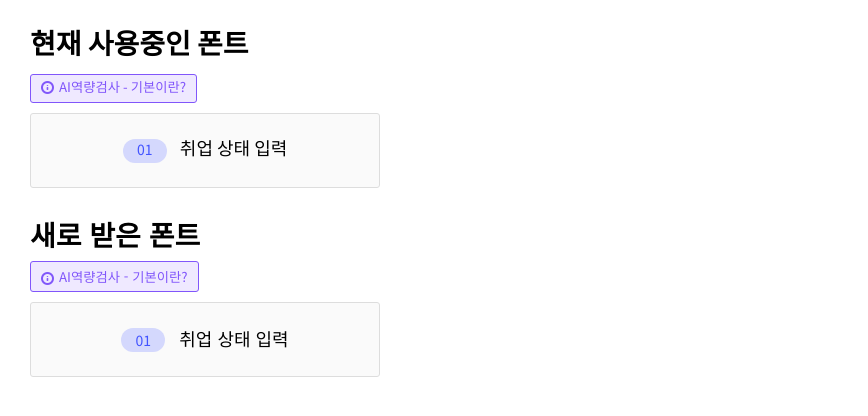
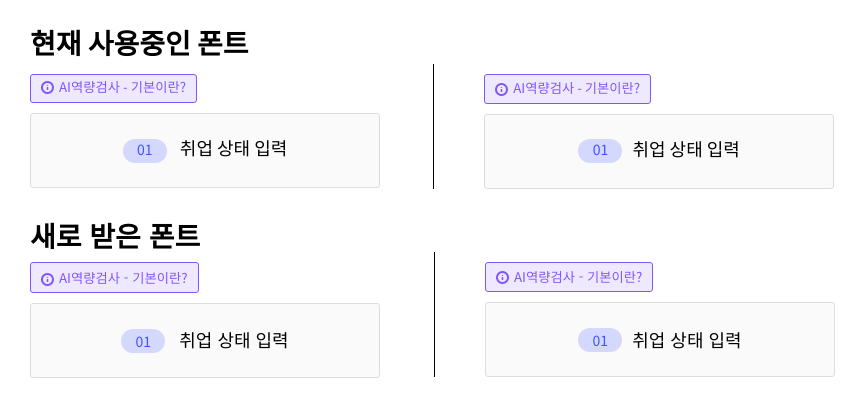
Before and after one commit to choijw0528/studyBasic, a website: page src/html/font.html in a window 1280 px wide. Shown: the whole page, without its empty margins (0-868 px from the left). Drawn offline with Linux system fonts and the light colour scheme.

Commit message:
font test 추가 수정

```diff
--- a/src/html/font.html
+++ b/src/html/font.html
@@ -10,6 +10,8 @@
         <div class="wrap">
             <div class="prevFontArea">
                 <h1>현재 사용중인 폰트</h1>
+
+                <div class="infoArea">
                     <div class="infoWrap">
                         <button class="btnTest">AI역량검사 - 기본이란?</button>
                     </div>
@@ -22,8 +24,26 @@
                     </div>
                 </div>
 
+                <div class="infoArea newStyle">
+                    <div class="infoWrap">
+                        <button class="btnTest">AI역량검사 - 기본이란?</button>
+                    </div>
+
+                    <div class="infoWrap">
+                        <div class="box">
+                            <div class="boxInner">
+                                <span class="number">01</span>
+                                <span class="text">취업 상태 입력</span>
+                            </div>
+                        </div>
+                    </div>
+                </div>
+            </div>
+
             <div class="newFontArea">
                 <h1>새로 받은 폰트</h1>
+
+                <div class="infoArea">
                     <div class="infoWrap">
                         <button class="btnTest">AI역량검사 - 기본이란?</button>
                     </div>
@@ -35,6 +55,22 @@
                         </div>
                     </div>
                 </div>
+
+                <div class="infoArea newStyle">
+                    <div class="infoWrap">
+                        <button class="btnTest">AI역량검사 - 기본이란?</button>
+                    </div>
+
+                    <div class="infoWrap">
+                        <div class="box">
+                            <div class="boxInner">
+                                <span class="number">01</span>
+                                <span class="text">취업 상태 입력</span>
+                            </div>
+                        </div>
+                    </div>
+                </div>
+            </div>
         </div>
     </body>
 </html>
--- a/src/scss/import/_font.scss
+++ b/src/scss/import/_font.scss
@@ -64,13 +64,56 @@ $NEW_FONT_PATH: '../font/newFont/';
     }
 }
 
+.infoArea {
+    display: inline-block;
+    vertical-align: top;
+
+    & + .infoArea {
+        margin-left: 50px;
+        padding-left: 50px;
+        border-left: 1px solid #000;
+    }
+
+    &.newStyle {
+        .btnTest {
+            display: inline-block;
+            height: 30px;
+            padding: 0 10px;
+            line-height: 28px;
+            vertical-align: top;
+
+            &:before {
+                margin-top: 8px;
+                vertical-align: top;
+            }
+        }
+
+        .box {
+            padding: 0;
+
+            .boxInner {
+                display: flex;
+                justify-content: center;
+                align-items: center;
+                height: 100%;
+            }
+
+            .number {
+                height: auto;
+                padding: 0;
+                line-height: 24px;
+            }
+        }
+    }
+}
+
 .infoWrap {
     margin-top: 10px;
 }
 
 .btnTest {
     padding: 5px 10px;
-    border: solid 1px #8156fb;
+    border: 1px solid #8156fb;
     border-radius: 3px;
     background-color: #efe9ff;
     color: #8156fb;
@@ -86,7 +129,6 @@ $NEW_FONT_PATH: '../font/newFont/';
 }
 
 .box {
-    position: relative;
     display: inline-block;
     width: 350px;
     height: 75px;
@@ -102,7 +144,6 @@ $NEW_FONT_PATH: '../font/newFont/';
         height: 24px;
         margin-right: 10px;
         padding: 4px;
-        font-family: 'NotoSansKr_Bold';
         font-size: 14px;
         color: #4254ff;
         border-radius: 15px;
```
Also changed, not shown: src/css/font.css. Lines whose indentation alone changed are shown as unchanged.
